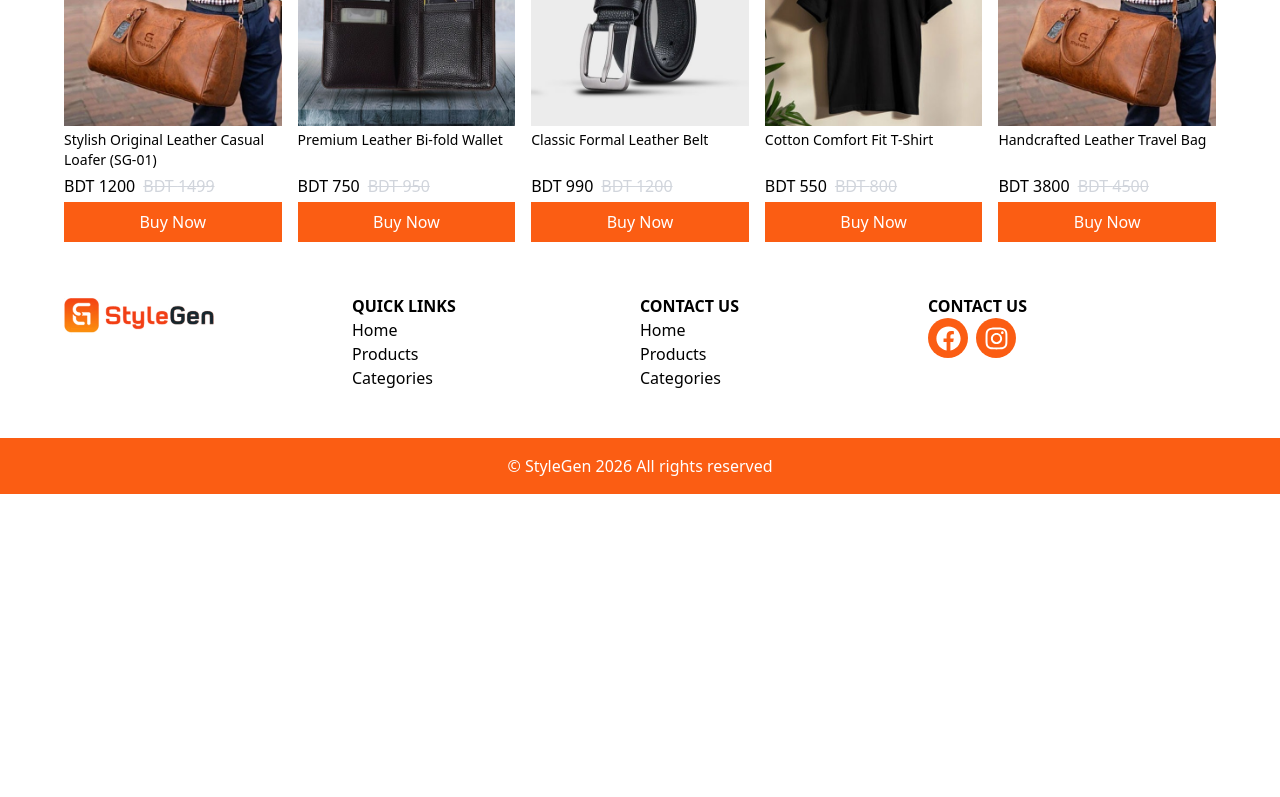
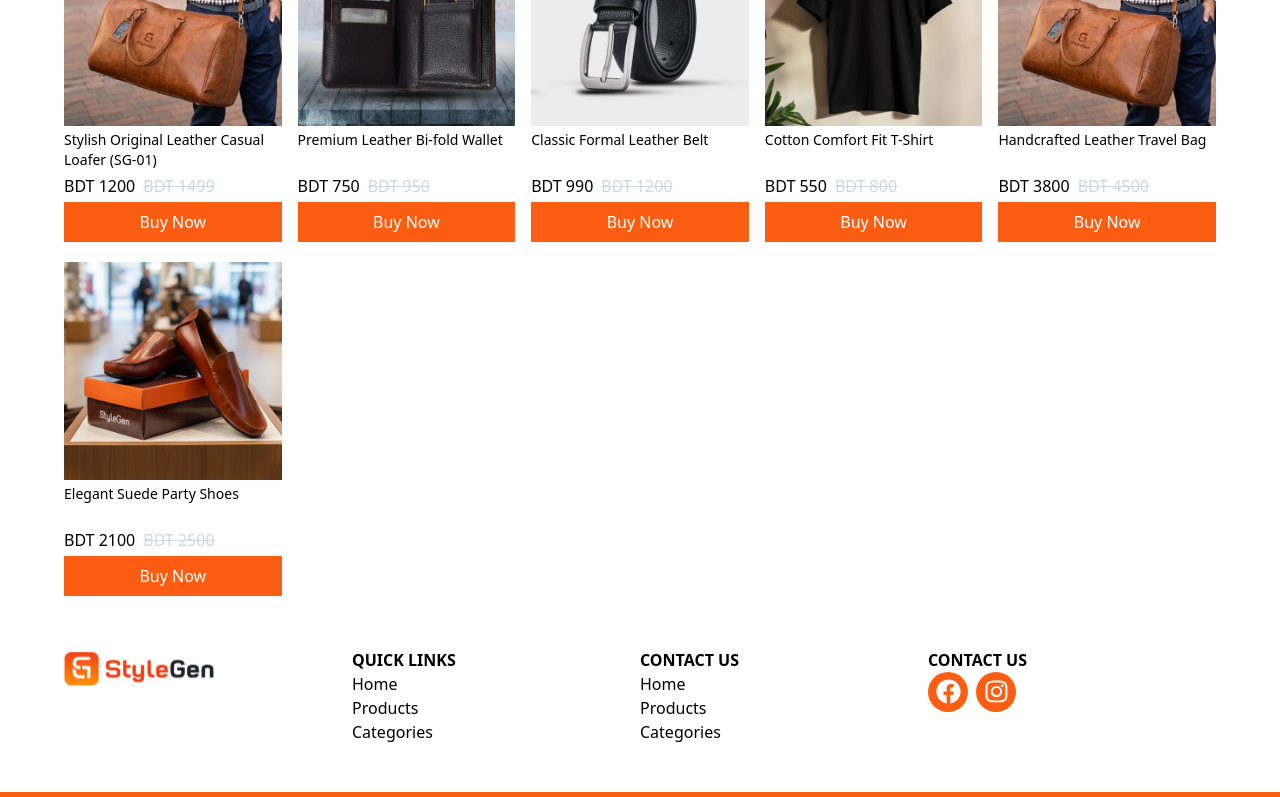
Before and after one commit to GausAlMunirTushar/stylegen-frontend, a Next.js app: page / in a window 1280 px wide. Shown: the part 1026-1823 px from the top of the page. Before the commit the page ends 1520 px from the top, so only its background shows below. Built offline with nearby package versions, Linux system fonts and the light colour scheme.

Commit message:
feat: add slug in products and categories link

```diff
--- a/src/app/(web)/products/page.tsx
+++ b/src/app/(web)/products/page.tsx
@@ -2,6 +2,7 @@ import Image from "next/image"
 import Title from "@/components/ui/Title"
 import Button from "@/components/ui/Button"
 import products from "@/data/products"
+import Link from "next/link"
 
 
 const ProductsPage = () => {
@@ -11,7 +12,7 @@ const ProductsPage = () => {
             <div className="grid grid-cols-2 sm:grid-cols-2 md:grid-cols-5 gap-4">
                 {
                     products.map((product) => (
-                        <div key={product.name}>
+                        <Link href={`/products/${product.slug}`} key={product.name}>
                             <Image width={500} height={500} alt={product.name} src={product.image} />
                             <p className="text-sm my-1 line-clamp-2 h-10">{product.name}</p>
                             <p className="flex gap-2 items-center">
@@ -21,7 +22,7 @@ const ProductsPage = () => {
                             <div>
                                 <Button style="w-full my-1 py-1 " >Buy Now</Button>
                             </div>
-                        </div>
+                        </Link>
                     ))
                 }
             </div>
--- a/src/components/pages/FeaturedProducts.tsx
+++ b/src/components/pages/FeaturedProducts.tsx
@@ -2,6 +2,7 @@ import Image from "next/image"
 import Title from "@/components/ui/Title"
 import featuredProducts from "@/data/featured-projects"
 import Button from "@/components/ui/Button"
+import Link from "next/link"
 
 
 const FeaturedProducts = () => {
@@ -11,7 +12,7 @@ const FeaturedProducts = () => {
             <div className="grid grid-cols-2 sm:grid-cols-2 md:grid-cols-5 gap-4">
                 {
                     featuredProducts.map((product) => (
-                        <div key={product.name}>
+                        <Link href={`/products/${product.slug}`} key={product.name}>
                             <Image width={500} height={500} alt={product.name} src={product.image} />
                             <p className="text-sm my-1 line-clamp-2 h-10">{product.name}</p>
                             <p className="flex gap-2 items-center">
@@ -21,7 +22,7 @@ const FeaturedProducts = () => {
                             <div>
                                 <Button style="w-full my-1 py-1 " >Buy Now</Button>
                             </div>
-                        </div>
+                        </Link>
                     ))
                 }
             </div>
--- a/src/components/pages/featured-categories.tsx
+++ b/src/components/pages/featured-categories.tsx
@@ -1,6 +1,7 @@
 import categories from "@/data/categories"
 import Button from "@/components/ui/Button"
 import Image from "next/image"
+import Link from "next/link"
 
 const FeaturedCategories = () => {
     return (
@@ -8,15 +9,15 @@ const FeaturedCategories = () => {
             <div className="grid grid-cols-2 md:grid-cols-3 lg:grid-cols-5 gap-4">
                 {
                     categories.map((category) => (
-                        <div key={category.name}>
+                        <Link href={`/categories/${category.slug}`} key={category.slug}>
                             <Image width={500} height={500} alt={category.name} src={category.image} />
                             <p className="relative bottom-8 text-white font-bold text-xl left-2">{category.name}</p>
-                        </div>
+                        </Link>
                     ))
                 }
             </div>
             <div className="flex justify-center mt-5">
-                <Button style="uppercase font-semibold" link="/categories">View All Categories</Button>
+                <Button style="uppercase font-semibold cursor-pointer" link="/categories ">View All Categories</Button>
             </div>
         </section>
     )
--- a/src/data/featured-projects.ts
+++ b/src/data/featured-projects.ts
@@ -1,34 +1,46 @@
 const featuredProducts = [
   {
     name: "Stylish Original Leather Casual Loafer (SG-01)",
+    slug: "stylish-original-leather-casual-loafer-sg-01",
     price: 1499,
     dicountPrice: 1200,
     image: "/images/products/bags.jpg",
   },
   {
     name: "Premium Leather Bi-fold Wallet",
+    slug: "premium-leather-bi-fold-wallet",
     price: 950,
     dicountPrice: 750,
     image: "/images/products/wallet.jpg",
   },
   {
     name: "Classic Formal Leather Belt",
+    slug: "classic-formal-leather-belt",
     price: 1200,
     dicountPrice: 990,
     image: "/images/products/belt.jpg",
   },
   {
     name: "Cotton Comfort Fit T-Shirt",
+    slug: "cotton-comfort-fit-t-shirt",
     price: 800,
     dicountPrice: 550,
     image: "/images/products/tshirt.jpg",
   },
   {
     name: "Handcrafted Leather Travel Bag",
+    slug: "handcrafted-leather-travel-bag",
     price: 4500,
     dicountPrice: 3800,
     image: "/images/products/bags.jpg",
   },
+  {
+    name: "Elegant Suede Party Shoes",
+    slug: "elegant-suede-party-shoes",
+    price: 2500,
+    dicountPrice: 2100,
+    image: "/images/products/shoes.jpg",
+  },
 ];
 
 export default featuredProducts;
```
